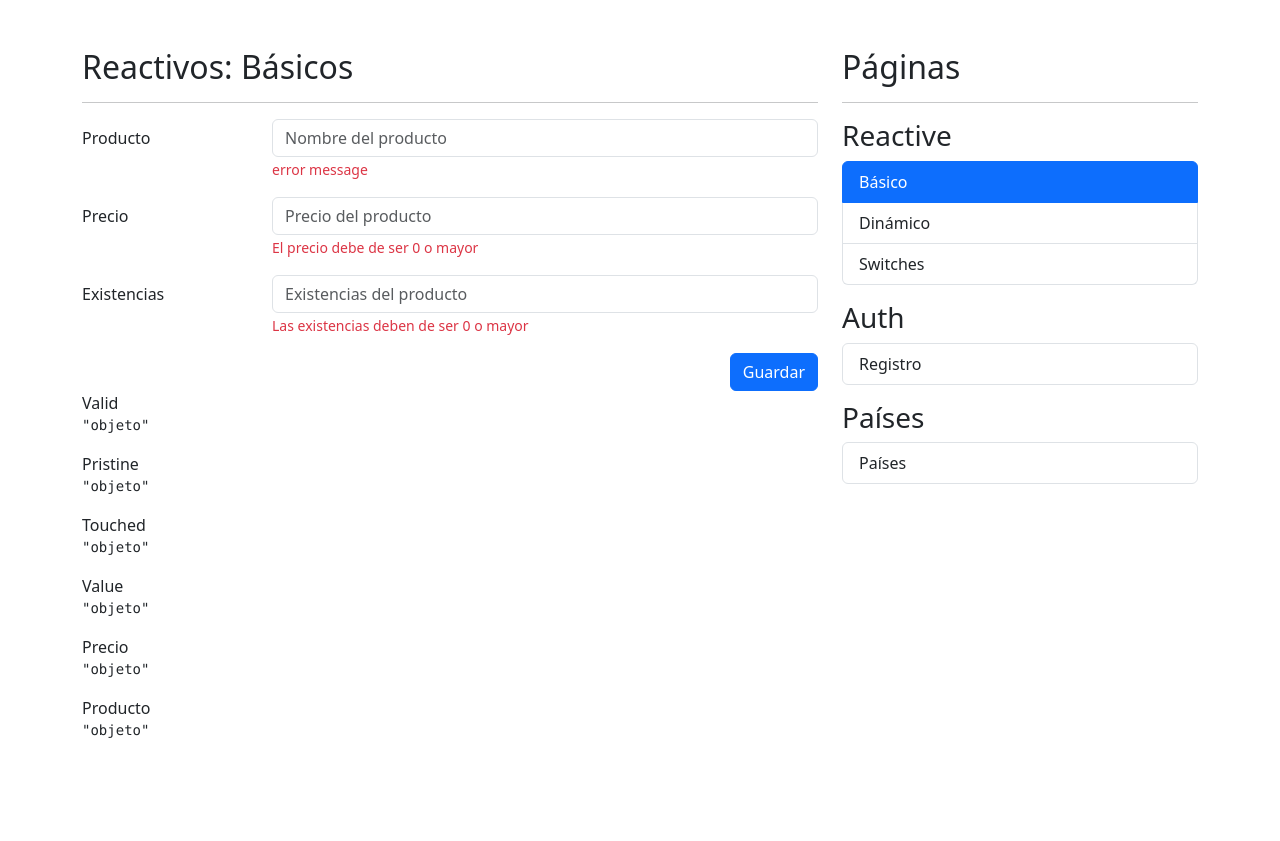
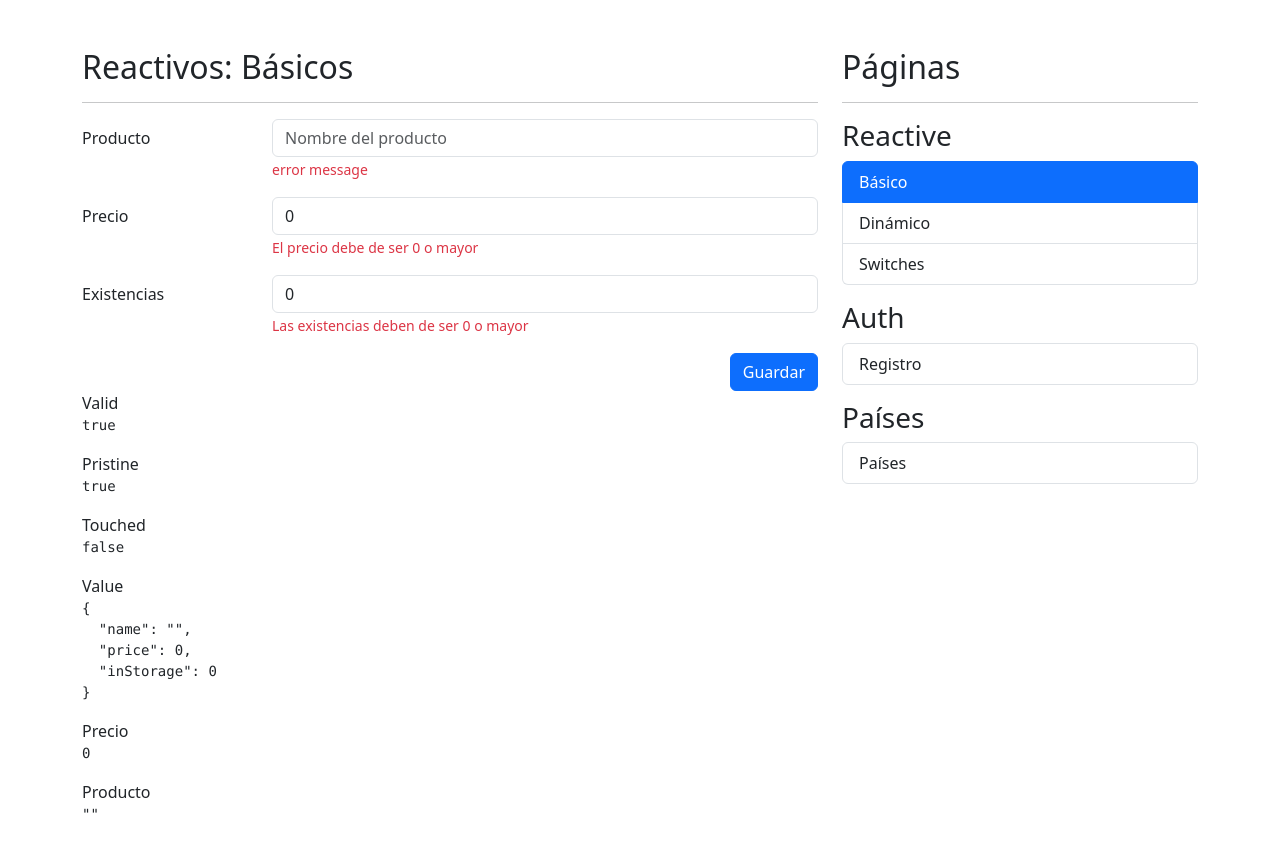
Before and after one commit to Victor-369/06-reactive-forms-app, an Angular app: page /reactive/basic in a window 1280 px wide. Before the commit the page ends 800 px from the top, so only its background shows below. Built offline with nearby package versions, Linux system fonts and the light colour scheme.

Commit message:
Beginning of reactive form

```diff
--- a/src/app/reactive/pages/basic-page/basic-page.component.html
+++ b/src/app/reactive/pages/basic-page/basic-page.component.html
@@ -4,17 +4,15 @@
 <div class="row">
     <div class="col">
 
-        <form autocomplete="off">
-
+        <form autocomplete="off" [formGroup]="myForm">
             <!-- Campo de producto -->
             <div class="mb-3 row">
                 <label class="col-sm-3 col-form-label">Producto</label>
                 <div class="col-sm-9">
-
                     <input type="text"
                            class="form-control"
-                           placeholder="Nombre del producto">
-
+                           placeholder="Nombre del producto"
+                           formControlName="name">
                     <span class="form-text text-danger">
                         <!-- Debe de ser de 3 letras -->
                         error message
@@ -28,7 +26,8 @@
                 <div class="col-sm-9">
                     <input type="number"
                            class="form-control"
-                           placeholder="Precio del producto">
+                           placeholder="Precio del producto"
+                           formControlName="price">
                     <span class="form-text text-danger">
                         El precio debe de ser 0 o mayor
                     </span>
@@ -41,14 +40,13 @@
                 <div class="col-sm-9">
                     <input type="number"
                            class="form-control"
-                           placeholder="Existencias del producto">
-
+                           placeholder="Existencias del producto"
+                           formControlName="inStorage">
                     <span class="form-text text-danger">
                          Las existencias deben de ser 0 o mayor
                     </span>
                 </div>
             </div>
-
 
             <div class="row">
                 <div class="col">
@@ -59,33 +57,29 @@
                 </div>
             </div>
 
-
-
         </form>
-
     </div>
 </div>
 
-
 <div class="row">
     <div class="col">
-
         <span>Valid</span>
-        <pre>{{ 'objeto' | json }}</pre>
+        <pre>{{ myForm.valid | json }}</pre>
 
         <span>Pristine</span>
-        <pre>{{ 'objeto' | json }}</pre>
+        <pre>{{ myForm.pristine | json }}</pre>
 
         <span>Touched</span>
-        <pre>{{ 'objeto' | json }}</pre>
+        <pre>{{ myForm.touched | json }}</pre>
 
         <span>Value</span>
-        <pre>{{ 'objeto' | json }}</pre>
+        <pre>{{ myForm.value | json }}</pre>
 
         <span>Precio</span>
-        <pre>{{ 'objeto' | json }}</pre>
+        <!-- Formulacio dinámico: myForm.controls['price'] -->
+        <pre>{{ myForm.controls.price.value | json }}</pre>
 
         <span>Producto</span>
-        <pre>{{ 'objeto' | json }}</pre>
+        <pre>{{ myForm.controls.name.value | json }}</pre>
     </div>
 </div>
--- a/src/app/reactive/pages/basic-page/basic-page.component.ts
+++ b/src/app/reactive/pages/basic-page/basic-page.component.ts
@@ -1,11 +1,27 @@
 import { JsonPipe } from '@angular/common';
 import { Component } from '@angular/core';
+import { FormControl, FormGroup, ReactiveFormsModule } from '@angular/forms';
 
 @Component({
   selector: 'app-basic-page',
   imports: [
     JsonPipe,
+    ReactiveFormsModule
   ],
   templateUrl: './basic-page.component.html',
 })
-export class BasicPageComponent { }
+export class BasicPageComponent {
+  // Formulario reactivo
+
+  //Forma tradicional
+  myForm = new FormGroup({
+    name: new FormControl(''),
+    price: new FormControl(0),
+    inStorage: new FormControl(0),
+  });
+
+
+  // Forma recomendada
+
+
+}
```
